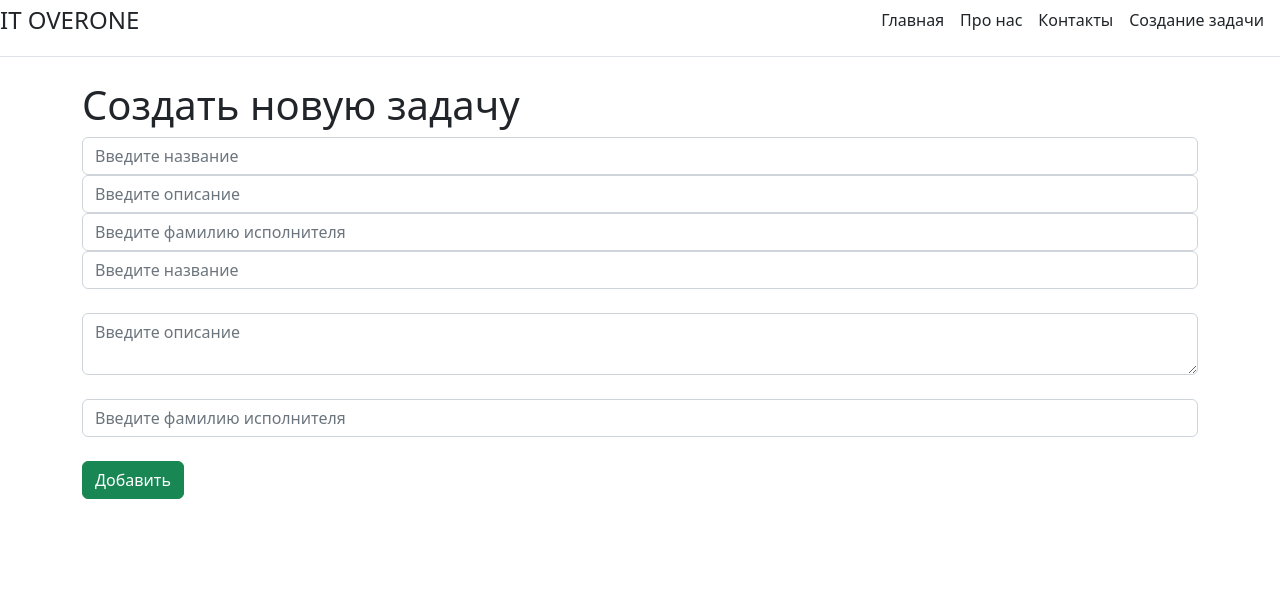
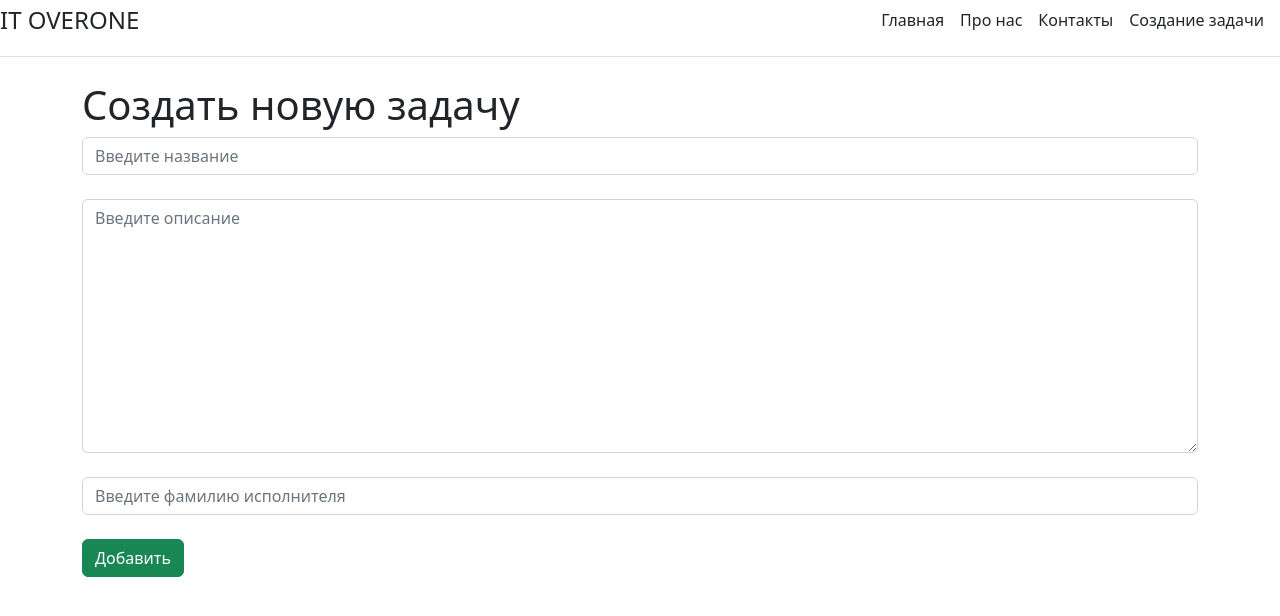
Before and after one commit to TatOver/Vebsite1, a Django app: template vebsite1/main/templates/main/create.html in a window 1280 px wide. Shown: the top 616 px of the page. Run offline with Django 4.2, Linux system fonts and the light colour scheme; the template is opened without the code that fills it: values that come from a table or form of the project are taken from there, others are empty.

Commit message:
add шаблоны полей

```diff
--- a/vebsite1/main/forms.py
+++ b/vebsite1/main/forms.py
@@ -1,11 +1,21 @@
 from .models import Task
-from django.forms import ModelForm, widgets, TextInput
+from django.forms import ModelForm, widgets, TextInput, Textarea
 
 class TaskForm(ModelForm):
     class Meta:
         model = Task
         fields = ["title","task","surname"]
-        widgets = {"title": TextInput(attrs={'class': 'form-control','placeholder': 'Введите название'}),
-                   "task": TextInput(attrs={'class': 'form-control','placeholder': 'Введите описание'}),
-                   "surname": TextInput(attrs={'class': 'form-control','placeholder': 'Введите фамилию исполнителя'}),
-                   }
+        widgets = {
+            "title": TextInput(attrs={
+                'class': 'form-control',
+                'placeholder': 'Введите название'
+            }),
+            "task": Textarea(attrs={
+                'class': 'form-control',
+                'placeholder': 'Введите описание'
+            }),
+            "surname": TextInput(attrs={
+                'class': 'form-control',
+                'placeholder': 'Введите фамилию исполнителя'
+            }),
+        }
--- a/vebsite1/main/templates/main/create.html
+++ b/vebsite1/main/templates/main/create.html
@@ -8,12 +8,9 @@
  <h1>Создать новую задачу</h1>
     <form method="post">
         {% csrf_token %}
-        {{ form.title }}
-        {{ form.task }}
-        {{ form.surname }}
-        <input type="text" placeholder="Введите название" class="form-control"><br>
-        <textarea type="text" placeholder="Введите описание" class="form-control"></textarea><br>
-        <input type="text" placeholder="Введите фамилию исполнителя" class="form-control"><br>
+        {{form.title}}<br>
+        {{form.task}}<br>
+        {{form.surname}}<br>
         <button type="submit" class ="btn btn-success"> Добавить </button>
     </form>
 {% endblock %}
--- a/vebsite1/main/views.py
+++ b/vebsite1/main/views.py
@@ -19,4 +19,4 @@ def create(request):
     context={
         'form': form
     }
-    return render(request,'main/create.html')
+    return render(request,'main/create.html', context)
```
